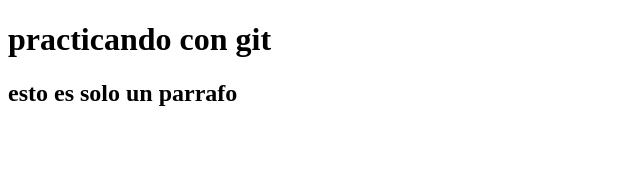
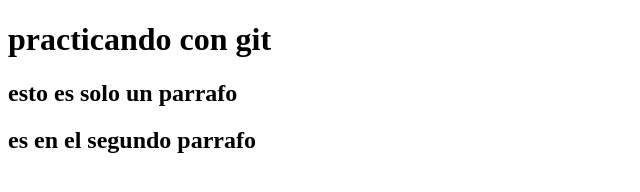
Before and after one commit to jhordanjq/hola, a plain HTML site: page index.html in a window 1280 px wide. Shown: the whole page, without its empty margins (0-640 px from the left). Drawn offline with Linux system fonts and the light colour scheme.

Commit message:
tercer commit

```diff
--- a/index.html
+++ b/index.html
@@ -9,6 +9,7 @@
 
     <h1> practicando con git</h1>
     <h2>esto es solo un parrafo</h2>
+    <h2>es en el segundo parrafo</h2>
 
 </body>
 </html>
```
